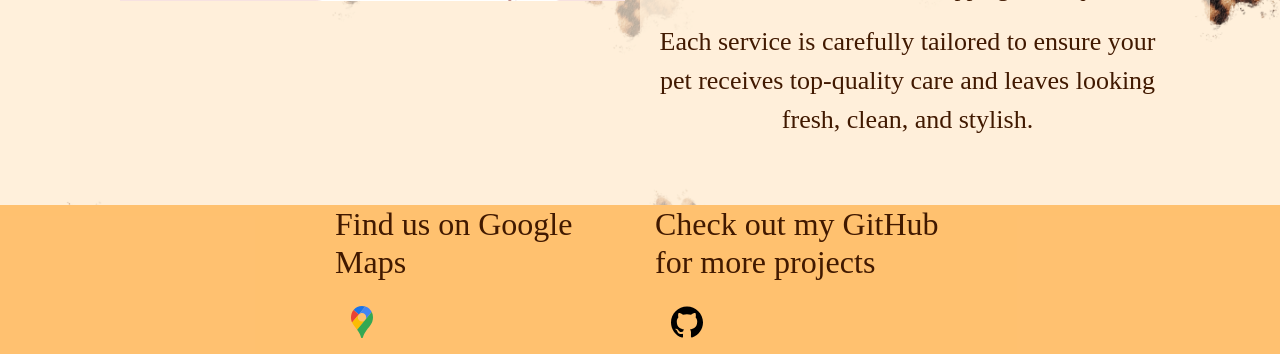
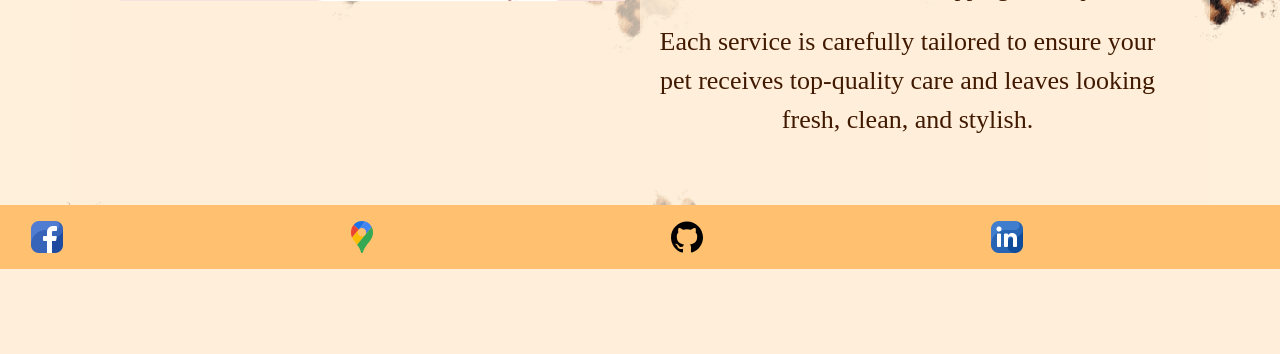
Before and after one commit to TaylaJBall/Muddy-Paws, a Django app: page / in a window 1280 px wide. Shown: the part 1563-1917 px from the top of the page. After the commit the page ends 1832 px from the top, so only its background shows below. Run offline with Django 4.2, Linux system fonts and the light colour scheme; parts of the project's set-up code (start-up, migrations or seed data) failed here and were passed over; some web fonts are replaced.

Commit message:
Add: extra social links to footer and adjusted the background color on the extra info box on the petdetail page

```diff
--- a/dashboard/templates/dashboard/pet_detail.html
+++ b/dashboard/templates/dashboard/pet_detail.html
@@ -35,7 +35,7 @@
     <!-- Extra Information Section -->
     <div class="pet-container row mt-5">
         <div class="extra-info col-12">
-            <div class="p-4 bg-light rounded shadow">
+            <div class="p-4 rounded shadow">
                 <h2>Extra Information</h2>
                 <p>{{ pet.extra_info|safe }}</p>
             </div>
--- a/static/css/base.css
+++ b/static/css/base.css
@@ -230,6 +230,8 @@ footer {
     flex-direction: column;
 }
 
+
+
 .extra-info, .pet-detail {
     width: 100%;
 }
--- a/templates/includes/footer.html
+++ b/templates/includes/footer.html
@@ -2,11 +2,12 @@
 
 <footer>
    <div class="col">
-
+      <a href="https://www.linkedin.com/in/tayla-ball/" target="_blank" aria-label="Facebook link - opens in new tab">
+         <img src="{% static '/icons/facebook.png' %}" alt="Facebook Icon" class="social-icon">
+      </a>
    </div>
    <!-- Google maps -->
    <div class="col">
-      <h2>Find us on Google Maps</h2>
       <a href="https://www.google.com/maps/place/Muddy+Paws+Dog+Grooming+Maghull/@53.5117189,-2.9321955,15z/data=!4m6!3m5!1s0x487b23d91a09731b:0x79ed044f548d4f6e!8m2!3d53.5117189!4d-2.9321955!16s%2Fg%2F11mth714_8?entry=ttu&g_ep=EgoyMDI0MTIwNC4wIKXMDSoASAFQAw%3D%3D"
          target="_blank" aria-label="Find us on google maps - opens in new tab">
          <img src="{% static '/icons/google-map-icon.svg' %}" alt="google map icon" class="social-icon">
@@ -15,12 +16,13 @@
 
    <!-- GitHub -->
    <div class="col">
-      <h2>Check out my GitHub for more projects</h2>
       <a href="https://github.com/TaylaJBall" target="_blank" aria-label="GitHub link - opens in new tab">
          <img src="{% static '/icons/github-icon.svg' %}" alt="GitHub Icon" class="social-icon">
       </a>
    </div>
    <div class="col">
-
+      <a href="https://www.linkedin.com/in/tayla-ball/" target="_blank" aria-label="LinkedIn link - opens in new tab">
+         <img src="{% static '/icons/linkedin.png' %}" alt="LinkedIn Icon" class="social-icon">
+      </a>
    </div>
 </footer>
```
Also changed, not shown: static/icons/facebook.png (added), static/icons/linkedin.png (added).
